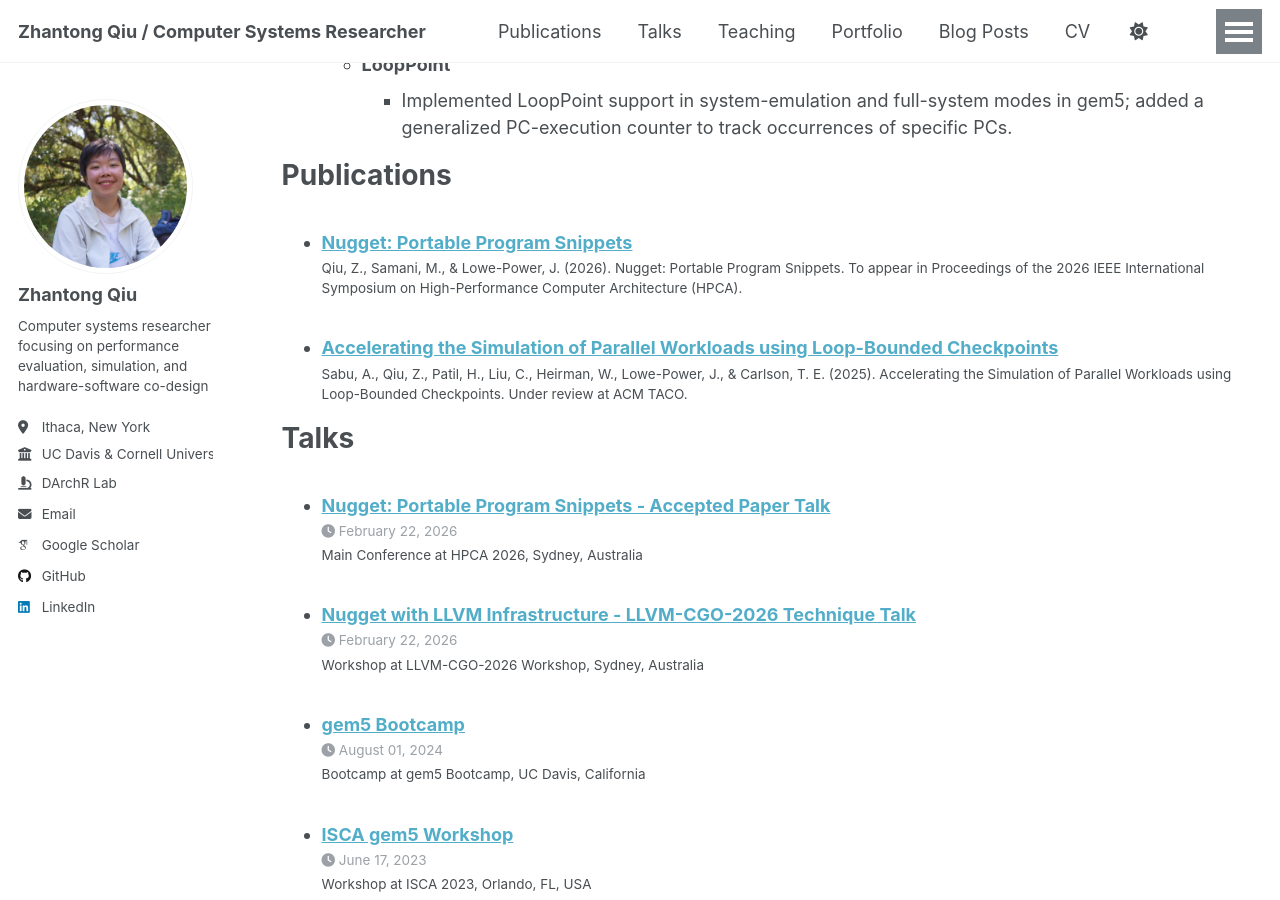
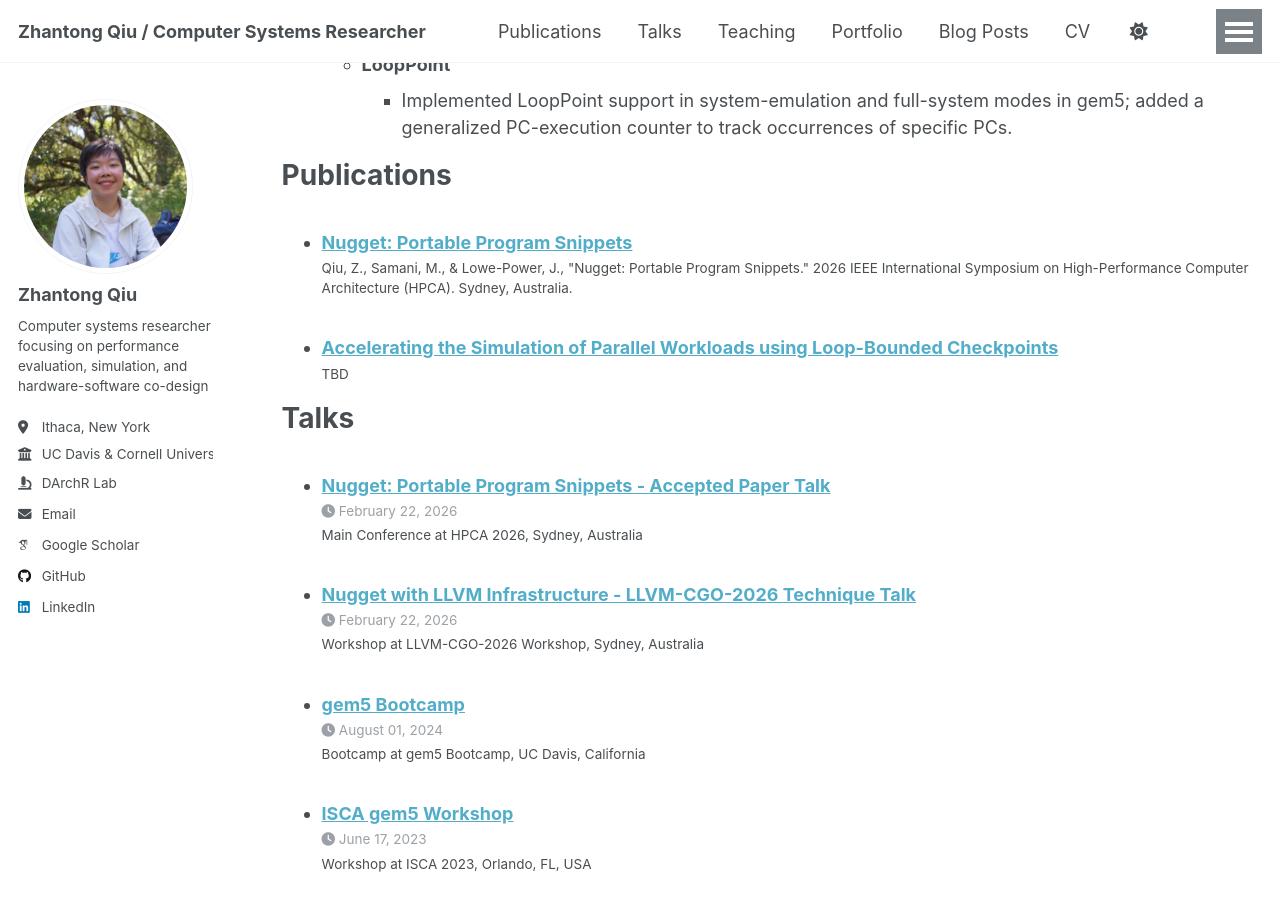
Before and after one commit to studyztp/studyztp.github.io, a Jekyll site: the page built from _pages/cv.md, in a window 1280 px wide and 900 px high, scrolled down 1517 px. Built offline with Jekyll 4.4.1, drawn with Linux system fonts in a browser that asks for light colours; some web fonts are replaced; a script that is not in the unit is left out; some of the changed lines change nothing that is shown.

Commit message:
clear up nugget publication page

```diff
--- a/_publications/2025-01-08-looppoint.md
+++ b/_publications/2025-01-08-looppoint.md
@@ -8,7 +8,7 @@
 venue: 'ACM Transactions on Architecture and Code Optimization (TACO)'
 status: 'Under Review'
 paperurl: ''
-citation: 'Sabu, A., Qiu, Z., Patil, H., Liu, C., Heirman, W., Lowe-Power, J., & Carlson, T. E. (2025). Accelerating the Simulation of Parallel Workloads using Loop-Bounded Checkpoints. Under review at ACM TACO.'
+citation: TBD
 ---
 
 ## Abstract
--- /dev/null
+++ b/_publications/2026-01-31-nugget.md
@@ -0,0 +1,46 @@
+---
+title: "Nugget: Portable Program Snippets"
+collection: publications
+category: conferences
+permalink: /publication/2026-01-31-nugget
+excerpt: "An LLVM IR-based sampling framework that turns long-running workloads into portable program snippets which can be analyzed once, then reused across binaries, ISAs, and microarchitectures."
+date: 2026-01-31
+venue: 'HPCA 2026'
+paperurl: 'https://arxiv.org/abs/2509.02873'
+citation: 'Qiu, Z., Samani, M., & Lowe-Power, J., "Nugget: Portable Program Snippets." 2026 IEEE International Symposium on High-Performance Computer Architecture (HPCA). Sydney, Australia.'
+---
+
+## Abstract
+
+Evaluating architectural ideas on realistic workloads is increasingly challenging due to the prohibitive cost of detailed simulation and the lack of portable sampling tools. Existing targeted sampling techniques are often tied to specific binaries, incur significant overhead, and make rapid validation across systems infeasible. To address these limitations, we introduce **Nugget**, a flexible framework that enables portable sampling across simulators, hardware, architectural differences, and libraries. Nugget leverages LLVM IR to perform binary-independent interval analysis, then generates lightweight, cross-platform executable snippets (nuggets) that can be validated natively on real hardware before use in simulation. This approach decouples samples from specific binaries, dramatically reduces analysis overhead, and allows researchers to iterate on sampling methodologies while efficiently validating samples across diverse systems.
+
+## Main Contributions
+
+1. **Efficient and Portable Interval Analysis on Real Hardware**: Using LLVM, unconstrained by the hardware's microarchitecture or ISA, enabling analysis that runs natively on real systems without simulation overhead
+
+2. **LLVM IR-Level Unit of Work**: An IR-level abstraction enabling sample selection algorithms to create and locate samples in a cross-platform manner, agnostic of machine-level instructions and architectural-specific optimizations
+
+3. **Cross-Platform Sample Creation**: A sample creation methodology that allows samples to run on any platform (e.g., real hardware or simulators) without recompilation or ISA-specific modifications
+
+4. **Efficient Validation Methodology**: Validates selected samples for target workloads and inputs on native hardware, integrated into the development workflow for rapid iteration
+
+## Problem Statement
+
+Prior targeted sampling techniques have three main drawbacks:
+- **Expensive to find**: Require running the entire application via simulation to define intervals and identify representative samples
+- **Tied to single binary**: Generated samples are specific to a particular binary, requiring full resampling on any binary change
+- **Infeasible to validate**: Require running applications in detailed simulation to verify sample accuracy
+
+Nugget addresses all three limitations by enabling agile sampling development with real hardware validation.
+
+## Research Impact
+
+This work significantly improves the efficiency of computer architecture research by enabling researchers to:
+- Rapidly prototype and validate sampling methodologies on real hardware
+- Create portable samples that work across different binaries, ISAs, and microarchitectures
+- Reduce the time and computational cost of sampling methodology development
+- Decouple sampling algorithm development from binary-specific constraints
+
+[Read the full paper on arXiv](https://arxiv.org/abs/2509.02873)
+
+[Artifact Evaluation GitHub Repo](https://github.com/darchr/nugget-AE)
--- a/_publications/2026-02-22-nugget.md
+++ /dev/null
@@ -1,32 +0,0 @@
----
-title: "Nugget: Portable Program Snippets"
-collection: publications
-category: conferences
-permalink: /publication/2026-02-22-nugget
-excerpt: "An LLVM IR-based sampling framework that turns long-running workloads into portable program snippets which can be analyzed once, then reused across binaries, ISAs, and microarchitectures."
-date: 2026-02-22
-venue: 'HPCA 2026'
-paperurl: 'https://arxiv.org/abs/2509.02873'
-citation: 'Qiu, Z., Samani, M., & Lowe-Power, J. (2026). Nugget: Portable Program Snippets. To appear in Proceedings of the 2026 IEEE International Symposium on High-Performance Computer Architecture (HPCA).'
----
-
-## Abstract
-
-Computer system performance evaluation faces the challenge of analyzing long-running, complex workloads in simulation. Existing approaches often require re-simulation for each new system configuration, consuming significant computational resources. This work introduces **Nugget**, an LLVM IR-based sampling framework that turns long-running workloads into portable program snippets ("nuggets") which can be analyzed once, then reused across binaries, ISAs, and microarchitectures.
-
-## Key Contributions
-
-1. **Portable Sampling Framework**: Replaces simulator-based interval analysis with compiler instrumentation on real hardware, cutting sampling overhead by up to hundreds× versus functional simulation
-
-2. **Binary and ISA Independence**: Keeps intervals binary-independent via an IR-level unit of work, enabling cross-ISA simulation and reuse across different microarchitectures
-
-3. **Validation and Diagnostics**: Uses large SPEC CPU2017, NPB, and LSMS workloads to demonstrate how Nugget enables fast hardware-based validation of sampling methods and helps diagnose simulator modeling errors in gem5's Arm memory system
-
-## Research Impact
-
-This work significantly improves the efficiency of computer architecture research by enabling researchers to:
-- Quickly validate sampling methodologies on real hardware
-- Identify and diagnose simulator inaccuracies
-- Reduce simulation time for performance evaluation studies
-
-[Read the full paper on arXiv](https://arxiv.org/abs/2509.02873)
```
Also changed, not shown: 1 other file.
